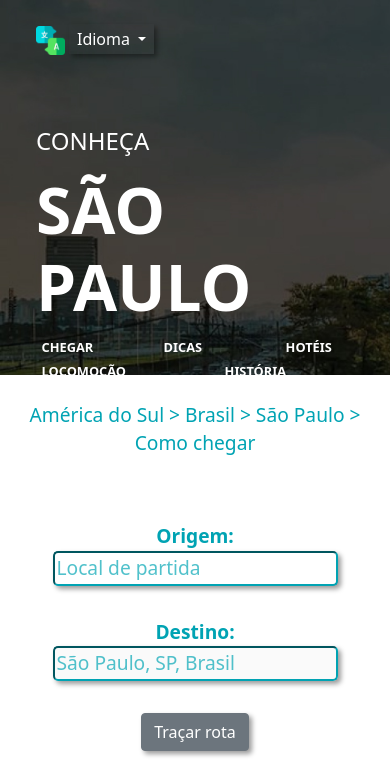
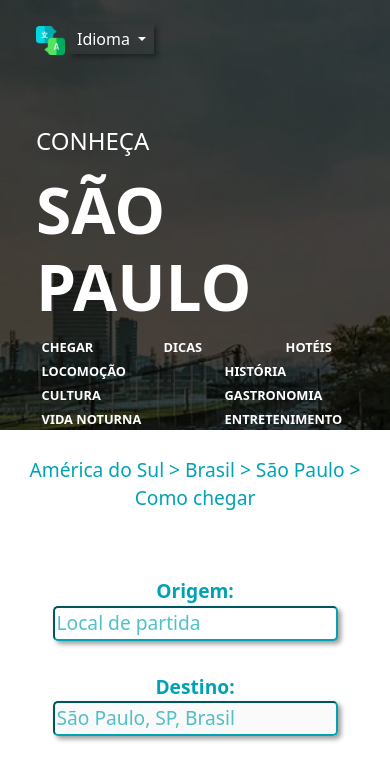
Before and after one commit to CoraLay/GulliverBootstrap, a plain HTML site: page index.html in a window 390 px wide. Shown: the top 765 px of the page. Drawn offline with nearby package versions, Linux system fonts and the light colour scheme.

Commit message:
final responsividade

```diff
--- a/css/style.css
+++ b/css/style.css
@@ -33,7 +33,7 @@ a:visited {
 }
 
 #header .header-nav {
-  height: 35vh;
+  min-height: 35vh;
   display: flex;
   flex-direction: column;
   justify-content: space-between;
```
